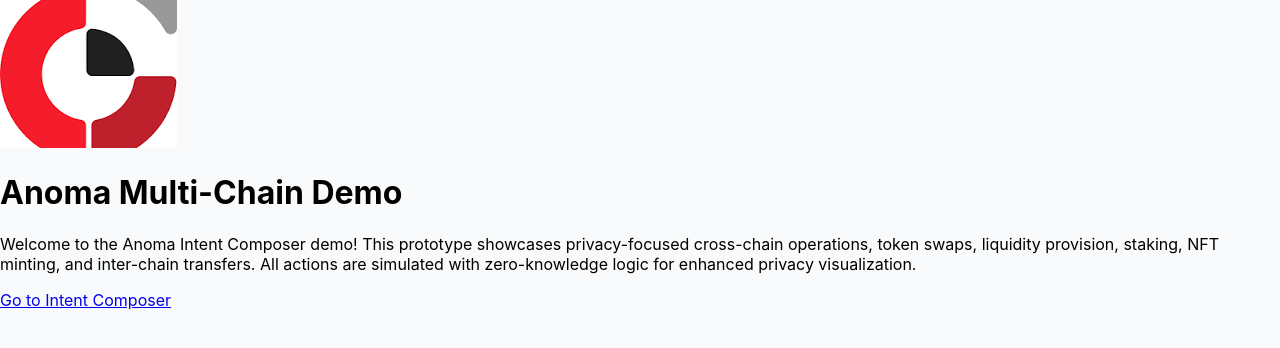
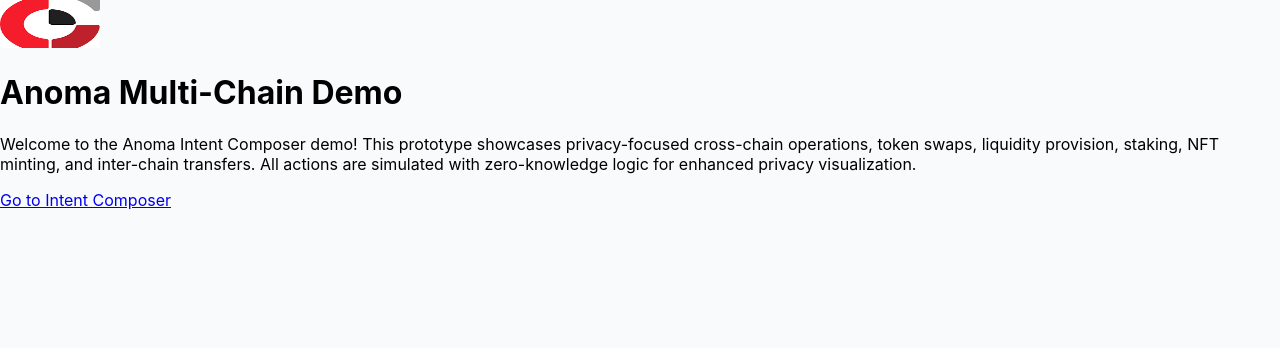
Before and after one commit to forumevi/anoma-intents, a Next.js app: page / in a window 1280 px wide. Shown: the top 348 px of the page. Built offline with nearby package versions, Linux system fonts and the light colour scheme.

Commit message:
Update index.tsx

```diff
--- a/pages/index.tsx
+++ b/pages/index.tsx
@@ -1,10 +1,11 @@
 import Link from 'next/link';
+import Image from 'next/image';
 
 export default function Home() {
   return (
     <div className="container mx-auto p-6">
       <header className="flex items-center justify-between mb-8">
-        <img src="/logo.png" alt="Anoma Logo" className="h-12"/>
+        <Image src="/logo.png" alt="Anoma Logo" width={100} height={48} />
         <h1 className="text-3xl font-bold">Anoma Multi-Chain Demo</h1>
       </header>
 
```
